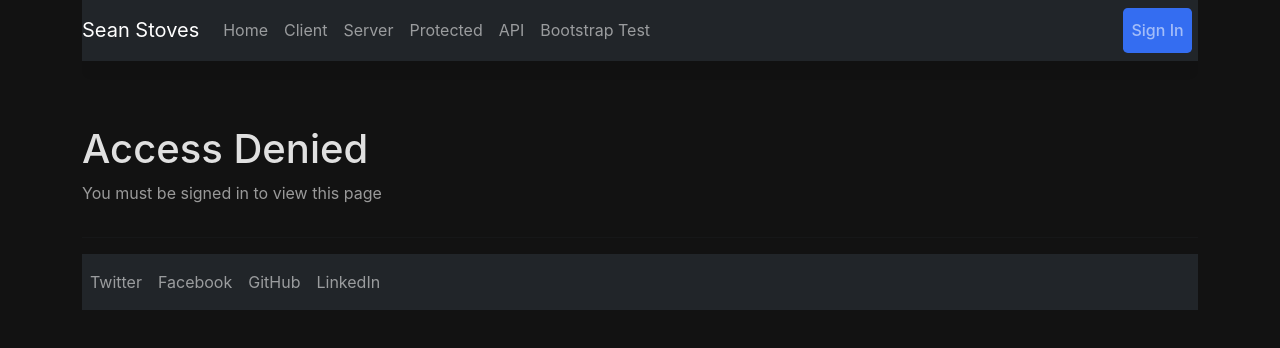
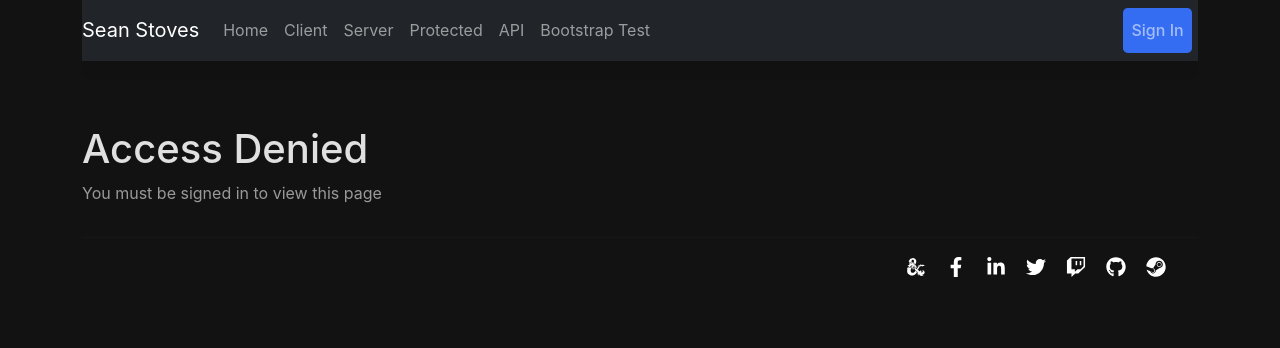
Before and after one commit to SeanStoves/seanstoves-web-frontend, a Next.js app: page / in a window 1280 px wide. Shown: the top 348 px of the page. Built offline with nearby package versions, Linux system fonts and the light colour scheme; no server answers.

Commit message:
Updating Footer to have Social Icons and proper alignment.

```diff
--- a/components/footer.js
+++ b/components/footer.js
@@ -1,21 +1,38 @@
 import styles from "../styles/Footer.module.css"
-import {Navbar, Nav, NavDropdown} from "react-bootstrap";
+import {Col, Container, Row} from "react-bootstrap";
+import {
+    FaTwitter,
+    FaTwitch,
+    FaGithub,
+    FaFacebookF,
+    FaLinkedinIn,
+    FaDAndD,
+    FaSteam
+} from "react-icons/fa";
 
 export default function Footer() {
     return (
         <footer className={styles.footer}>
             <hr />
-            <Navbar sticky="bottom" collapseOnSelect expand="lg" bg="dark" variant="dark">
-                <Navbar.Toggle aria-controls="responsive-navbar-nav" />
-                <Navbar.Collapse id="responsive-navbar-nav">
-                    <Nav className="me-auto">
-                        <Nav.Link href="https://twitter.com/sstoves">Twitter</Nav.Link>
-                        <Nav.Link href="https://www.facebook.com/sstoves">Facebook</Nav.Link>
-                        <Nav.Link href="https://github.com/SeanStoves">GitHub</Nav.Link>
-                        <Nav.Link href="https://www.linkedin.com/in/seanstoves">LinkedIn</Nav.Link>
-                    </Nav>
-                </Navbar.Collapse>
-            </Navbar>
+            <Container fluid>
+                <Row>
+                    <Col></Col>
+                    <Col></Col>
+                    <Col></Col>
+                    <Col></Col>
+                    <Col>
+                        <ul className={styles.SocialNetwork}>
+                            <li><a target="_blank" href="https://www.dndbeyond.com/members/SolaoBajiuik"><FaDAndD /></a></li>
+                            <li><a target="_blank" href="https://www.facebook.com/sstoves"><FaFacebookF /></a></li>
+                            <li><a target="_blank" href="https://www.linkedin.com/in/seanstoves"><FaLinkedinIn /></a></li>
+                            <li><a target="_blank" href="https://twitter.com/sstoves"><FaTwitter /></a></li>
+                            <li><a target="_blank" href="https://twitch.tv/solaobajiuik"><FaTwitch /></a></li>
+                            <li><a target="_blank" href="https://github.com/SeanStoves"><FaGithub /></a></li>
+                            <li><a target="_blank" href="https://steamcommunity.com/id/solaobajiuik"><FaSteam /></a></li>
+                        </ul>
+                    </Col>
+                </Row>
+            </Container>
         </footer>
     )
 }
--- a/styles/Footer.module.css
+++ b/styles/Footer.module.css
@@ -13,3 +13,29 @@
     display: inline-block;
     margin-right: 1rem;
 }
+
+.SocialNetwork {
+    display: flex;
+    padding: 0;
+    margin: 0;
+    list-style: none;
+}
+
+.SocialNetwork li {
+    margin-right: 20px;
+}
+
+.SocialNetwork a {
+    display: inline-block;
+}
+
+.SocialNetwork svg {
+    width: 20px;
+    height: 20px;
+    fill: #fff;
+    transition: 0.5s;
+}
+
+.SocialNetwork svg :hover a svg {
+    opacity: 0.5;
+}
```
